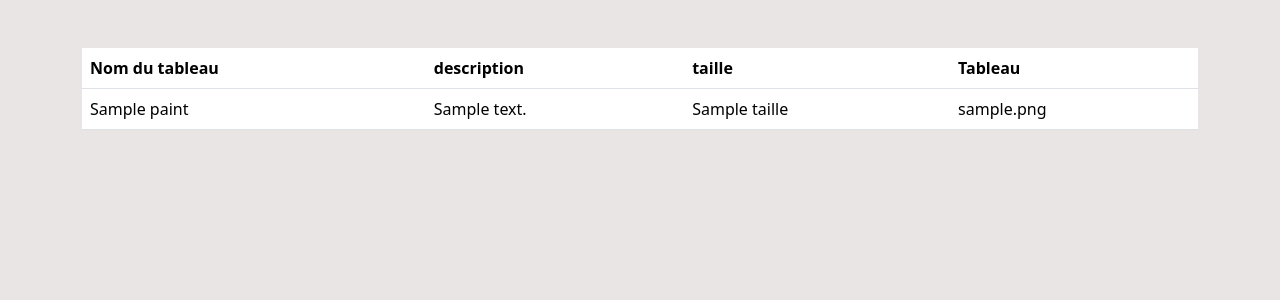
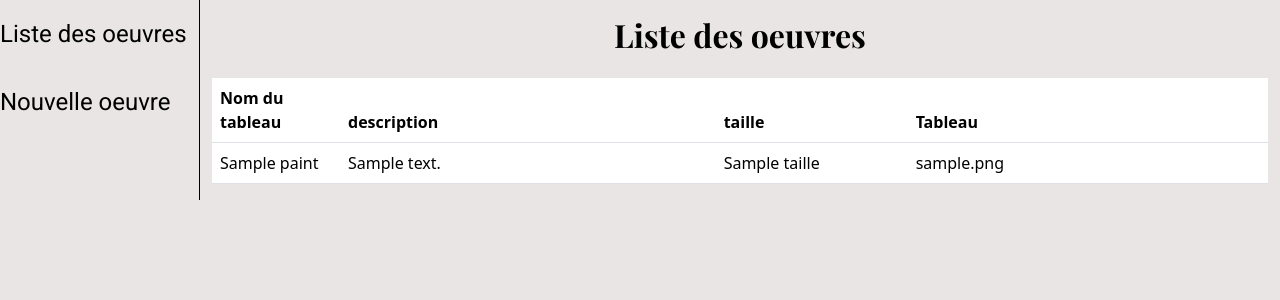
Before and after one commit to Davidgbn33/Galerie, a Symfony app: template templates/admin/liste.html.twig in a window 1280 px wide. Shown: the part 100-400 px from the top of the page. Run offline with Twig, Linux system fonts and the light colour scheme; the template is opened without the code that fills it: most values are stand-ins (such as "Sample title", 1, 10 or a date in 2020); style sheets or scripts are compiled from the project's sources; some libraries are stand-ins or nearby versions.

Commit message:
add Css and Html in dashboard Admin

```diff
--- a/assets/styles/app.scss
+++ b/assets/styles/app.scss
@@ -7,7 +7,9 @@
 @import "modules/paginator.scss";
 @import "modules/login.scss";
 @import "modules/comments.scss";
-@imort "modules/table.scss";
+@import "modules/admin.scss";
+@import "modules/table.scss";
+
 
 body {
     background-color: $te-bg-color;
--- /dev/null
+++ b/assets/styles/modules/admin.scss
@@ -0,0 +1,33 @@
+.te-admin-grid{
+    display: grid;
+  grid :
+  'admin-aside admin-main' 1fr
+  / 200px 1fr;
+}
+
+
+.te-admin-aside{
+  grid-area: admin-aside;
+  border-right: 1px solid black;
+}
+
+.te-admin-main{
+  grid-area: admin-main;
+}
+
+.te-admin-main-content{
+  box-shadow: $te-shadow;
+}
+.te-admin-aside-content a{
+text-decoration: none;
+  color: black;
+  margin-bottom:2rem;
+  font-size : 1.5rem;
+}
+
+.te-col-name {
+  width: 10vw;
+}
+.te-col-taille {
+  width: 15vw;
+}
--- a/src/Controller/admin/AdminPaintController.php
+++ b/src/Controller/admin/AdminPaintController.php
@@ -45,7 +45,7 @@ class AdminPaintController extends AbstractController
 
             return $this->redirectToRoute('home');
         }
-        return $this->render('admin/index.html.twig', [
+        return $this->render('admin/new.html.twig', [
             'paint' => $paint,
             'categories' => $categories,
             'paintForm' => $paintForm->createView(),
--- a/templates/admin/liste.html.twig
+++ b/templates/admin/liste.html.twig
@@ -3,14 +3,23 @@
 {% block title %}Toiles et Papiers{% endblock %}
 
 {% block body %}
-    <div class="container mt-5">
+    <div class="te-admin-grid">
+    <aside class="te-admin-aside">
+        <div class="te-admin-aside-content d-flex flex-column">
+            <a class="te-font-text mt-3" href="/admin"> Liste des oeuvres</a>
+            <a class="te-font-text" href="/admin/new">Nouvelle oeuvre</a>
+        </div>
+    </aside>
+    <main class="te-admin-main d-flex justify-content-center flex-column">
+        <h1 class="text-center fs-2 mt-3">Liste des oeuvres</h1>
+        <div class="container mt-3">
             <div class="">
                 <table class="table">
                     <thead>
                     <tr>
-            <th scope="col">Nom du tableau</th>
+                        <th scope="col" class="te-col-name">Nom du tableau</th>
                         <th scope="col">description</th>
-            <th scope="col">taille</th>
+                        <th scope="col" class="te-col-taille">taille</th>
                         <th scope="col">Tableau</th>
                     </tr>
                     </thead>
@@ -27,4 +36,5 @@
                 </table>
             </div>
         </div>
+    </main>
 {% endblock %}
```
Also changed, not shown: templates/admin/index.html.twig (deleted, +0 -12 lines), templates/admin/new.html.twig (added, +26 -0 lines), public/uploads/images/inspiration/bouteille-verre-vin-rouge-64aaa06649443052898610.jpg (added), public/uploads/images/paint/bouteille-verre-vin-rouge-64aaa0664894e468212187.jpg (added). Lines whose indentation alone changed are shown as unchanged.
